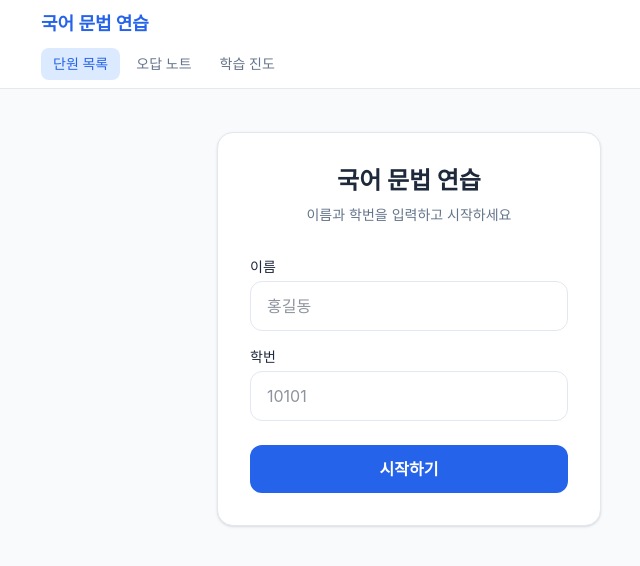
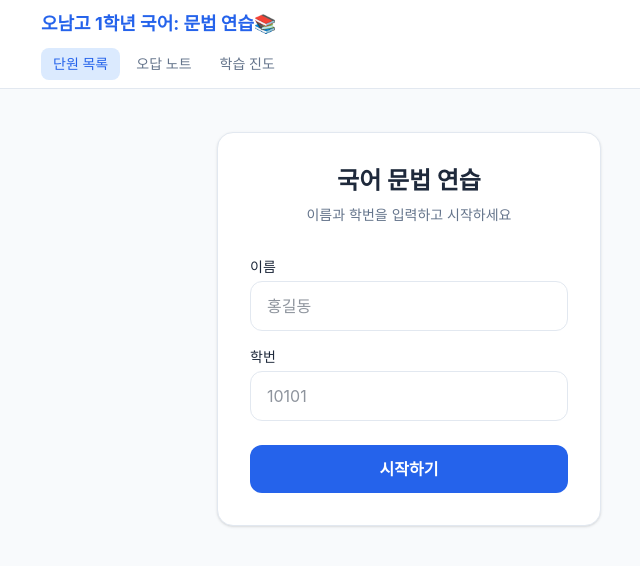
Before and after one commit to amos5018-rgb/grammar-prac, a Next.js app: page / in a window 1280 px wide. Shown: the top 566 px of the page, without its empty margins (231-871 px from the left). Built offline with nearby package versions, Linux system fonts and the light colour scheme; a web font is replaced by a local one.

Commit message:
ui: 메인 타이틀을 '오남고 1학년 국어: 문법 연습📚'으로 변경
https://claude.ai/code/session_01J9mUzFiSKvkfzPBqnw95uB

```diff
--- a/src/components/Header.tsx
+++ b/src/components/Header.tsx
@@ -25,7 +25,7 @@ export default function Header() {
       <div className="max-w-3xl mx-auto px-4">
         <div className="h-12 flex items-center">
           <Link href="/" className="font-bold text-primary text-lg">
-            국어 문법 연습
+            오남고 1학년 국어: 문법 연습📚
           </Link>
         </div>
         <nav className="flex items-center gap-1 pb-2">
```
